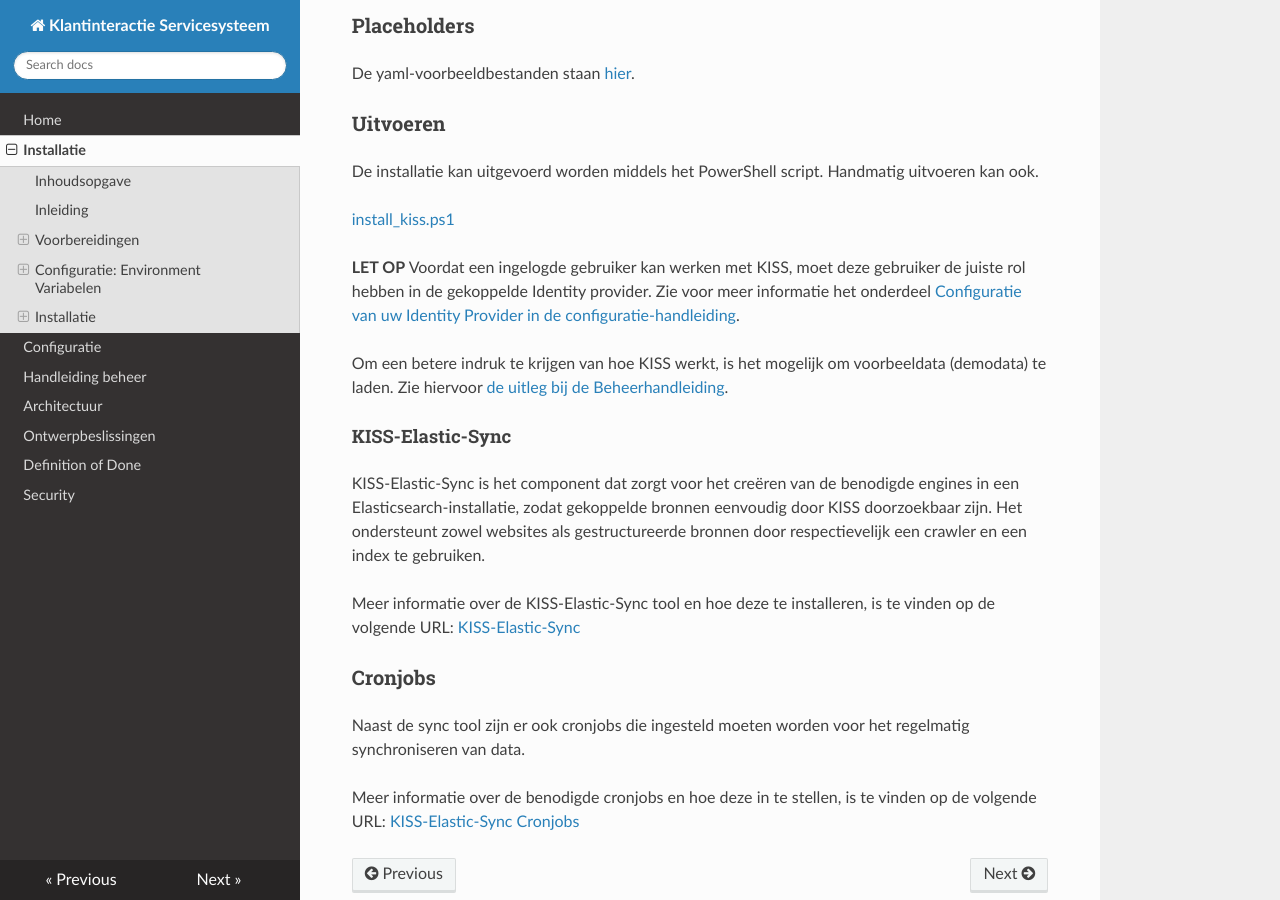
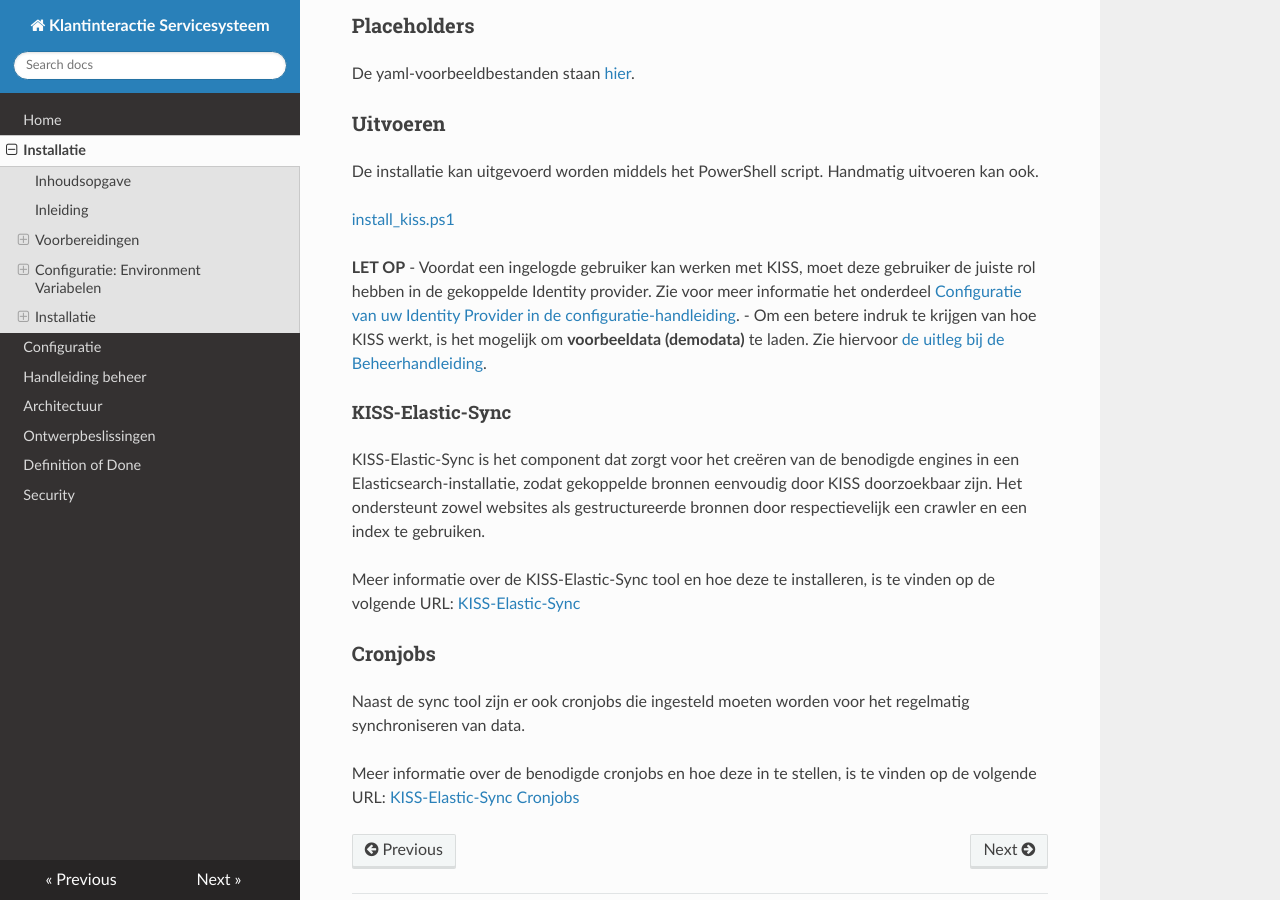
Before and after one commit to Klantinteractie-Servicesysteem/.github, an MkDocs documentation site: the page built from docs/INSTALLATION.md, in a window 1280 px wide and 900 px high, scrolled down 6587 px. Built offline with MkDocs 1.6.1, drawn with Linux system fonts in a browser that asks for light colours; nearby versions of some CDN libraries.

```diff
--- a/docs/INSTALLATION.md
+++ b/docs/INSTALLATION.md
@@ -211,9 +211,9 @@ De installatie kan uitgevoerd worden middels het PowerShell script. Handmatig ui
 
 [install_kiss.ps1](https://github.com/Klantinteractie-Servicesysteem/.github/blob/main/docs/scripts/install_kiss.ps1)
 
-**LET OP** Voordat een ingelogde gebruiker kan werken met KISS, moet deze gebruiker de juiste rol hebben in de gekoppelde Identity provider. Zie voor meer informatie het onderdeel [Configuratie van uw Identity Provider in de configuratie-handleiding](CONFIGURATIE.md#configuratie-van-uw-identity-provider).
-
-Om een betere indruk te krijgen van hoe KISS werkt, is het mogelijk om voorbeeldata (demodata) te laden. Zie hiervoor [de uitleg bij de Beheerhandleiding](MANUAL.md#kiss-beheer-vullen-met-voorbeelddata).
+**LET OP**
+- Voordat een ingelogde gebruiker kan werken met KISS, moet deze gebruiker de juiste rol hebben in de gekoppelde Identity provider. Zie voor meer informatie het onderdeel [Configuratie van uw Identity Provider in de configuratie-handleiding](CONFIGURATIE.md#configuratie-van-uw-identity-provider).
+- Om een betere indruk te krijgen van hoe KISS werkt, is het mogelijk om **voorbeeldata (demodata)** te laden. Zie hiervoor [de uitleg bij de Beheerhandleiding](MANUAL.md#kiss-beheer-vullen-met-voorbeelddata).
 
 #### KISS-Elastic-Sync
 KISS-Elastic-Sync is het component dat zorgt voor het creëren van de benodigde engines in een Elasticsearch-installatie, zodat gekoppelde bronnen eenvoudig door KISS doorzoekbaar zijn. Het ondersteunt zowel websites als gestructureerde bronnen door respectievelijk een crawler en een index te gebruiken.
```
